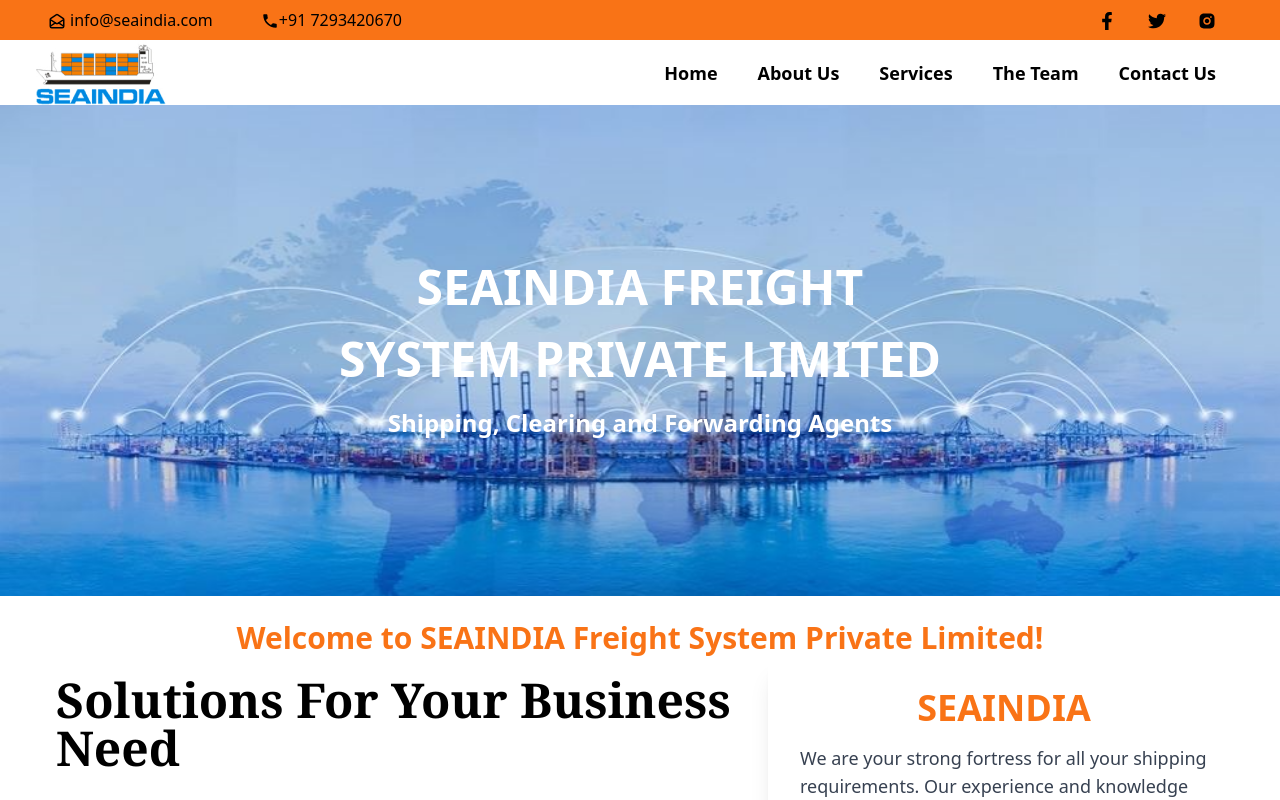
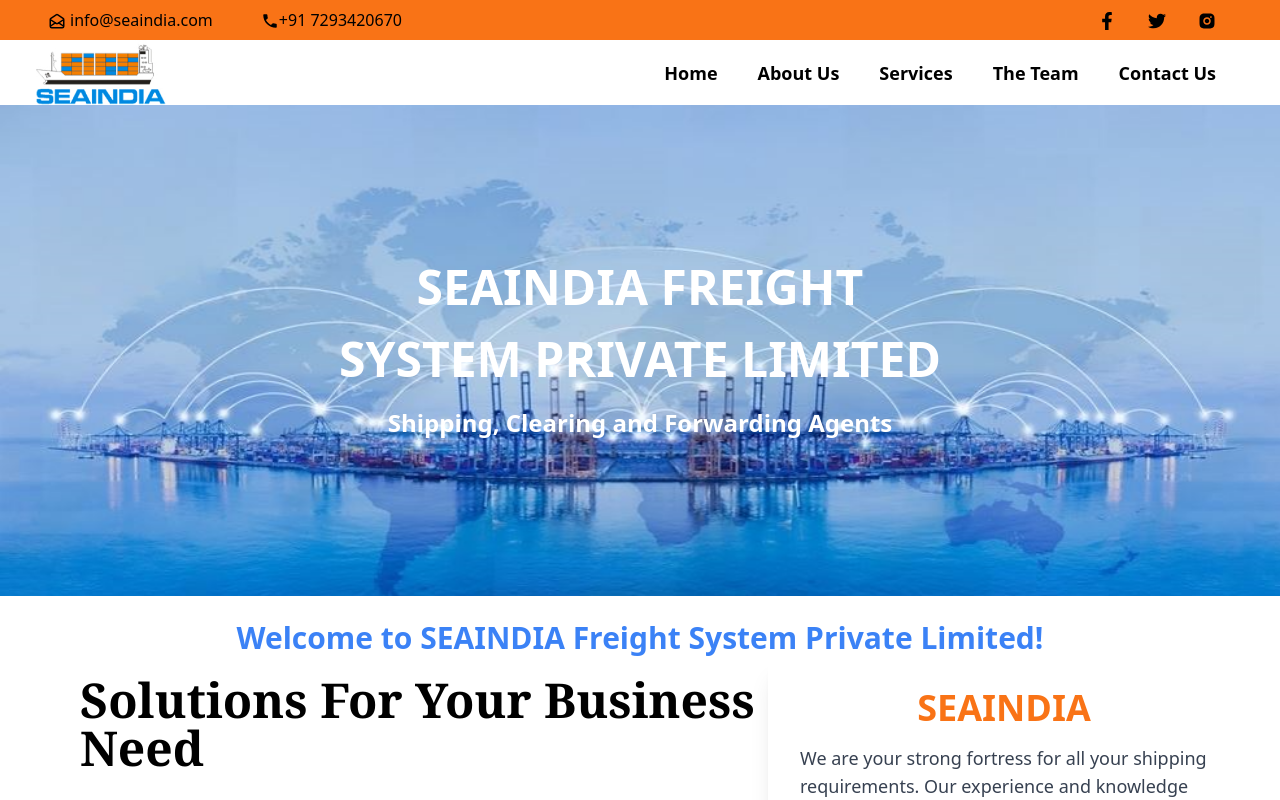
Before and after one commit to yugandhar0609/seaIndia, a React (Vite) app: page / in a window 1280 px wide. Shown: the top 800 px of the page. Built offline with nearby package versions, Linux system fonts and the light colour scheme.

Commit message:
completed

```diff
--- a/src/Components/Home.jsx
+++ b/src/Components/Home.jsx
@@ -25,14 +25,14 @@ const Home = () => {
       </div>
 
       <div>
-        <p className="  mt-5 text-xl md:mt-6 text-center md:text-3xl font-extrabold text-orange-500">
+        <p className="  mt-5 text-xl md:mt-6 text-center md:text-3xl font-extrabold text-blue-500">
           Welcome to SEAINDIA Freight System Private Limited!
         </p>
       </div>
 
       <div className="md:flex">
         <div className="md:mt-5 md:flex-wrap">
-          <div className="flex md:flex-wrap text-lg  ml-10 md:ml-14 md:text-5xl font-bold font-serif">
+          <div className="flex md:flex-wrap text-lg  ml-10 md:ml-20 md:text-5xl font-bold font-serif">
             <p>Solutions For Your Business Need</p>
           </div>
 
```
